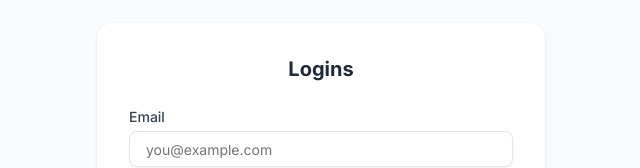
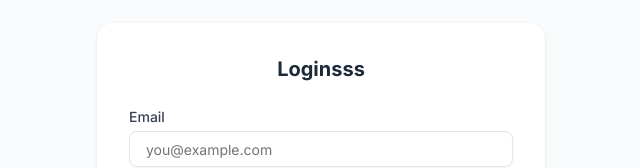
Before and after one commit to skillhighedu/leadsDashboard_frontend, a React (Vite) app: page /login in a window 1280 px wide. Shown: the part 219-387 px from the top of the page, without its empty margins (319-959 px from the left). Built offline with nearby package versions, Linux system fonts and the light colour scheme; no server answers; a web font is replaced by a local one.

Commit message:
ci: added ci/cd deployments

```diff
--- a/src/pages/Login.tsx
+++ b/src/pages/Login.tsx
@@ -71,7 +71,7 @@ export default function Login() {
     <div className="min-h-screen bg-gray-50 flex items-center justify-center px-4">
       <div className="w-full max-w-md bg-white rounded-2xl shadow-sm border-0 p-8">
         <h1 className="text-xl font-bold text-center text-gray-800 mb-6">
-          Logins
+          Loginsss
         </h1>
 
         <form onSubmit={handleSubmit} className="space-y-5">
```
